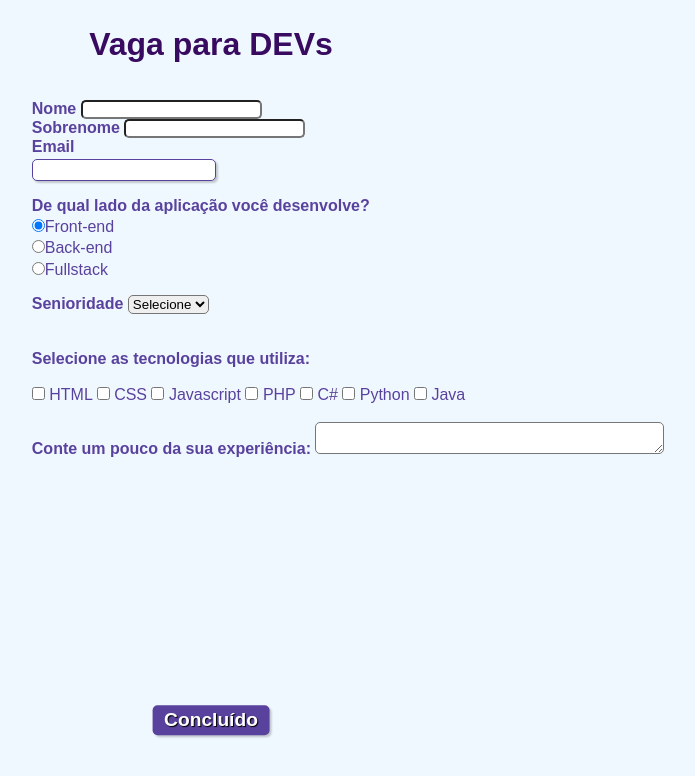
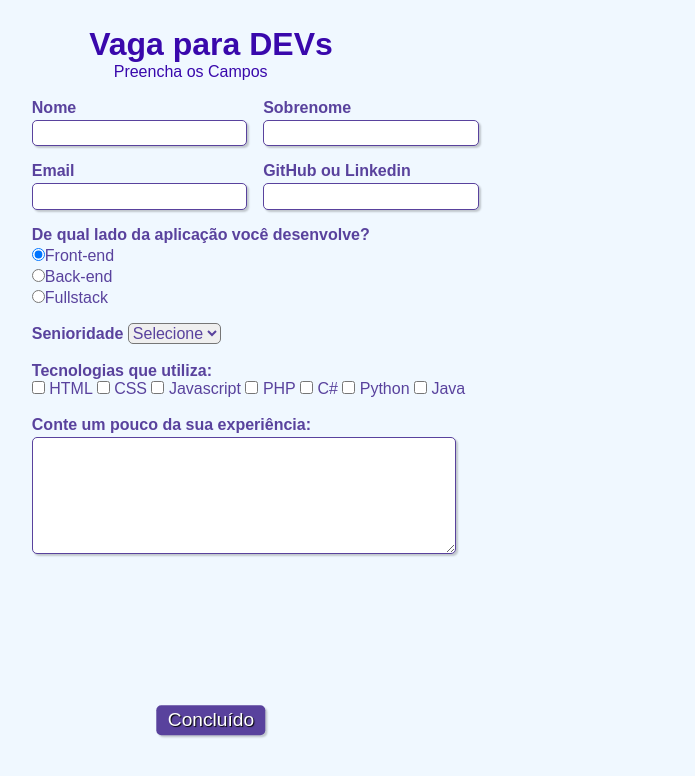
Before and after one commit to DevHTeles/VagasParaDEVs, a plain HTML site: page index.html in a window 1280 px wide. Shown: the whole page, without its empty margins (429-1124 px from the left). Drawn offline with Linux system fonts and the light colour scheme.

Commit message:
first commit

```diff
--- a/html/formulario.css
+++ /dev/null
@@ -1,90 +0,0 @@
-*{
-    margin: 0;
-    padding: 0;
-}
-
-#titulo{
-    font-family: sans-serif;
-    color: #380B61;
-    margin-left: 7%;
-}
-
-#subtitulo{
-    font-family: sans-serif;
-    color: #380B61;
-    margin-left: 10%;
-}
-
-fieldset{
-    border: 0;
-}
-
-body{
-    background-color: #F0F8FF;
-    font-family: sans-serif;
-    font-size: 1em;
-    color: #59429d;
-    margin-left: 36%;
-    margin-top: 2%;
-    justify-content: center;
-}
-
-input, select, textarea, button{
-    border-radius: 5px;
-}
-
-.campo{
-    margin-bottom: 1em;
-}
-
-.campo label{
-    margin-bottom: 0.2em;
-    color: #59429d;
-    display: block;
-}
-
-fieldset.grupo .campo{
-    float: left;
-    margin-right: 1em;
-}
-
-.campo input[type="text"], .campo input[type="email"], .campo select, .campo textarea{
-    padding: 0.2em;
-    border: 1px solid #59429d;
-    box-shadow: 2px 2px 2px rgba(0,0,0,0.2);
-    display: block;
-}
-
-.campo select option{
-    padding-right: 1em;
-}
-
-.campo input:focus, .campo select:focus, .campo textarea:focus{
-    background: #e0e0f8;
-}
-
-.botao {
-    font-size: 1.2em;
-    background: #59429d;
-    border: 0;
-    margin-bottom: 1em;
-    color: #ffffff;
-    padding: 0.2em 0.6em;
-    box-shadow: 2px 2px 2px rgba(0,0,0,0.2);
-    text-shadow: 1px 1px 1px rgba(0,0,0,5);
-    position: absolute;
-    top: 90%;
-    left: 50%;
-    margin-right: -50%;
-    transform: translate(-50%, -50%);
-}
-
-.botao:hover{
-    background: #ccbbff;
-    box-shadow: inset 2px 2px 2px rgba(0,0,0,0.2);
-    text-shadow: none;
-}
-
-#check{
-    display: inline-block;
-}
--- a/html/formulario.html
+++ b/index.html
@@ -1,36 +1,56 @@
 <!DOCTYPE html>
 <html lang="en">
 <head>
+    <!-- Metadados -->
     <meta charset="UTF-8">
-    <meta http-equiv="X-UA-Compatible" content="IE=edge">
     <meta name="viewport" content="width=device-width, initial-scale=1.0">
-    <link rel="stylesheet" type="text/css" href="formulario.css" media="screen">
+
+    <!-- CSS -->
+    <link rel="stylesheet" type="text/css" href="style.css" media="screen">
+
+    <!-- Título da página (aparece na aba) -->
     <title>Cadastro</title>
 </head>
 <body>
-
+        <!-- Cabeçalho com título e subtítulo (ambos com css de id "titulo") -->
         <div>
-            <h1 id="titulo">Vaga para DEVs</h>
-            <br><br>
+            <h1 id="titulo">Vaga para DEVs</h1>
+            <p id="subtitulo">Preencha os Campos</p>
+            <br>
         </div>
 
+        <!-- Início do formulário -->
         <form>
             <fieldset class="grupo">
-                <div>
+                <!-- Campo do nome com legenda "nome" e css de classe "campo" -->
+                <div class="campo">
                     <label for="nome"><strong>Nome</strong></label>
-                    <input type="text" name="nome" id="name" required>
+                    <input type="text" name="nome" id="nome" required>
                 </div>
-                <div>
+
+                <!-- Campo do sobrenome com legenda "sobrenome" e css de classe "campo" -->
+                <div class="campo">
                     <label for="sobrenome"><strong>Sobrenome</strong></label>
-                    <input type="text" name="sobrenome" id="sobremenome" required>
+                    <input type="text" name="sobrenome" id="sobrenome" required>
                 </div>
             </fieldset>
 
+            <fieldset class="grupo">
+        <!-- Campo de email com-->
         <div class="campo">
             <label for="email"><strong>Email</strong></label>
             <input type="email" name="email" id="email" required>
         </div>
 
+        <!-- Campo do GitHub/Linkedin com classe "campo"-->
+        <div class="campo">
+            <label for="social"><strong>GitHub ou Linkedin</strong></label>
+            <input type="social" name="social" id="social">
+        </div>
+            </fieldset>
+
+
+        <!-- Campo de desenvolvimento web com 3 opções de botões selecionáveis (radio button) e css de classe "campo" -->
         <div class="campo">
             <label><strong>De qual lado da aplicação você desenvolve?</strong></label>
             <label>
@@ -43,19 +63,22 @@
                 <input type="radio" name="devweb" value="fullstack">Fullstack
             </label>
         </div>
+
+        <!-- Campo de senioridade com 3 opções para escolha (select option) e css de classe "campo" -->
         <div>
             <label for="senioridade"><strong>Senioridade</strong></label>
             <select id="senioridade">
                 <option selected disabled value="">Selecione</option>
-                <option>Junior</option>
+                <option>Júnior</option>
                 <option>Pleno</option>
                 <option>Senior</option>
             </select>
-        </div><br><br>
+        </div><br>
 
             <fieldset class="grupo">
+                <!-- Campo de tecnologias para escolha de 1 ou mais opções para marcar (checkbox) e css de classe "campo" -->
                 <div id="check">
-                    <label><strong>Selecione as tecnologias que utiliza:</strong></label><br><br>
+                    <label><strong>Tecnologias que utiliza:</strong></label><br>
                     <input type="checkbox" id="tecnologia1" name="tecnologia1" value="HTML">
                     <label for="tecnologia1">HTML</label>
                     <input type="checkbox" id="tecnologia2" name="tecnologia2" value="CSS">
@@ -73,13 +96,15 @@
                 </div>
             </fieldset>
 
-            <div>
+            <!-- Caixa de texto -->
+            <div class="campo">
                 <br>
-                <label><strong>Conte um pouco da sua experiência:</strong></label>
-                <textarea row="6" style="width: 26em;" id="experiencia" name="experiencia"></textarea>
+                <label for="experiencia"><strong>Conte um pouco da sua experiência:</strong></label>
+                <textarea rows="6" style="width: 26em;" id="experiencia" name="experiencia"></textarea>
             </div>
 
-            <button class="botao" type="submite"><strong>Concluído</strong></button>
+            <!-- Botão para enviar o formulário -->
+            <button class="botao" type="submit" onsubmit="">Concluído</button>
         </form>
 </body>
 </html>
--- /dev/null
+++ b/style.css
@@ -0,0 +1,122 @@
+/* Todos os elementos da página */
+*{
+    margin: 0;
+    padding: 0;
+}
+
+/* Elementos com o ID "titulo" */
+#titulo{
+    font-family: sans-serif;
+    color: #3908ac;
+    margin-left: 7%;
+}
+
+/* Elementos com o ID "subtitulo" */
+#subtitulo{
+    font-family: sans-serif;
+    color: #3908ac;
+    margin-left: 10%;
+}
+
+#check{
+    display: inline-block;
+}
+
+/* Elementos de tag <fieldset>*/
+fieldset{
+    border: 0;
+}
+
+/* Elemento de tag <body> */
+body{
+    background-color: #F0F8FF;
+    font-family: sans-serif;
+    font-size: 1em;
+    color: #59429d;
+    margin-left: 36%;
+    margin-top: 2%;
+    justify-content: center;
+}
+
+/* Elementos de tags <body>, <input>, <Select>, <textarea> e <button> */
+input, select, textarea, button{
+    font-family: sans-serif;
+    font-size: 1em;
+    color: #59429d;
+    border-radius: 5px;
+}
+
+/* Elementos de classe "grupo" nos estados das pseudoclasses "before" e "after" */
+.grupo:before, .grupo:after {
+    display: table;
+}
+
+/* Elementos de classe "grupo" no estado da pseudoclasse "after" */
+.grupo:after {
+    clear: both;
+}
+
+/* Elementos de classe "campo" */
+.campo{
+    margin-bottom: 1em;
+}
+
+/* Elementos de classe "campo" de tag <label> */
+.campo label{
+    margin-bottom: 0.2em;
+    color: #59429d;
+    display: block;
+}
+
+/* Elementos de classe "campo" ou "grupo" de tag <fieldset> */
+fieldset.grupo .campo{
+    float: left;
+    margin-right: 1em;
+}
+
+/* Elementos de classe "campo" das tags <input> com atributo text e email, da tag <select> e da tag <textarea>*/
+.campo input[type="text"], .campo input[type="email"], .campo input[type="social"], .campo select, .campo textarea{
+    padding: 0.2em;
+    border: 1px solid #59429d;
+    box-shadow: 2px 2px 2px rgba(0,0,0,0.2);
+    display: block;
+}
+
+/* Elementos de classe "campo" de tag <select> e <option>*/
+.campo select option{
+    padding-right: 1em;
+}
+
+/* Elemento de classe "campo" com tag <input>, <select> e <textarea> tocas com estado da pseudoclasse "focus"*/
+.campo input:focus, .campo select:focus, .campo textarea:focus{
+    background: #e0e0f8;
+}
+
+/* Elemento de classe "botao" */
+.botao {
+    font-size: 1.2em;
+    background: #59429d;
+    border: 0;
+    margin-bottom: 1em;
+    color: #ffffff;
+    padding: 0.2em 0.6em;
+    box-shadow: 2px 2px 2px rgba(0,0,0,0.2);
+    text-shadow: 1px 1px 1px rgba(0,0,0,5);
+    position: absolute;
+    top: 90%;
+    left: 50%;
+    margin-right: -50%;
+    transform: translate(-50%, -50%);
+}
+
+/* Elemento de classe "botao" com o estado da pseudoclasse "hover" */
+.botao:hover{
+    background: #ccbbff;
+    box-shadow: inset 2px 2px 2px rgba(0,0,0,0.2);
+    text-shadow: none;
+}
+
+/* Elementos de classe botão e de tag <select> */
+.botao, select{
+    cursor: pointer;
+}
```
Also changed, not shown: README.txt (added).
